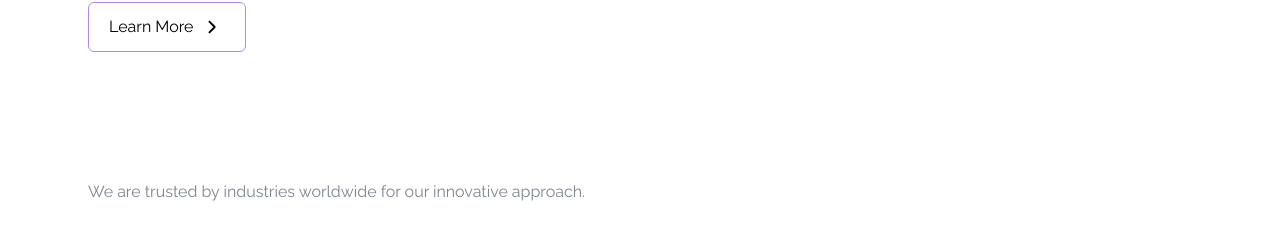
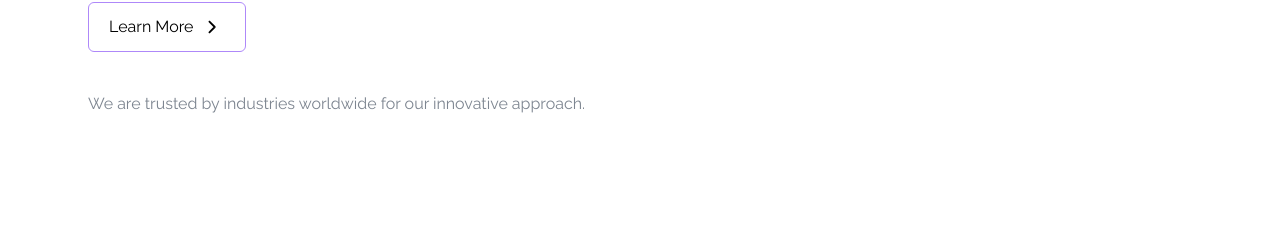
Before and after one commit to Miracle-omosede/pleades-nomad-website-, a Next.js app: page / in a window 1280 px wide. Shown: the part 574-800 px from the top of the page. Built offline with nearby package versions, Linux system fonts and the light colour scheme.

Commit message:
fixed overlapping

```diff
--- a/src/components/Hero-Section/Hero.jsx
+++ b/src/components/Hero-Section/Hero.jsx
@@ -30,7 +30,7 @@ const Hero = () => {
                     <svg xmlns="http://www.w3.org/2000/svg" className={` arrow-symbol-mktg text-black ml-3 transition ease-in duration-150 ${hovered1 ? "translate-x-0 ": "-translate-x-1"}`} width="20" height="20" viewBox="0 0 16 16" fill="none"><path fill="currentColor" d="M7.28033 3.21967C6.98744 2.92678 6.51256 2.92678 6.21967 3.21967C5.92678 3.51256 5.92678 3.98744 6.21967 4.28033L7.28033 3.21967ZM11 8L11.5303 8.53033C11.8232 8.23744 11.8232 7.76256 11.5303 7.46967L11 8ZM6.21967 11.7197C5.92678 12.0126 5.92678 12.4874 6.21967 12.7803C6.51256 13.0732 6.98744 13.0732 7.28033 12.7803L6.21967 11.7197ZM6.21967 4.28033L10.4697 8.53033L11.5303 7.46967L7.28033 3.21967L6.21967 4.28033ZM10.4697 7.46967L6.21967 11.7197L7.28033 12.7803L11.5303 8.53033L10.4697 7.46967Z"></path><path className={` text-black transition ease-in duration-150 ${hovered1 ? " opacity-100" : "opacity-0 "}`} stroke="currentColor" d="M1.75 8H11" strokeWidth="1.5" strokeLinecap ="round"></path></svg>
                 </a>
                 </div>
-                <div className='md:my-32 my-24'>
+                <div className='md:my- my-10'>
                 <p className="text-[16px] leading-[24px] text-[#7d8590]">We are trusted by industries worldwide for our innovative approach.</p>
                 </div>
             </motion.div>
```
